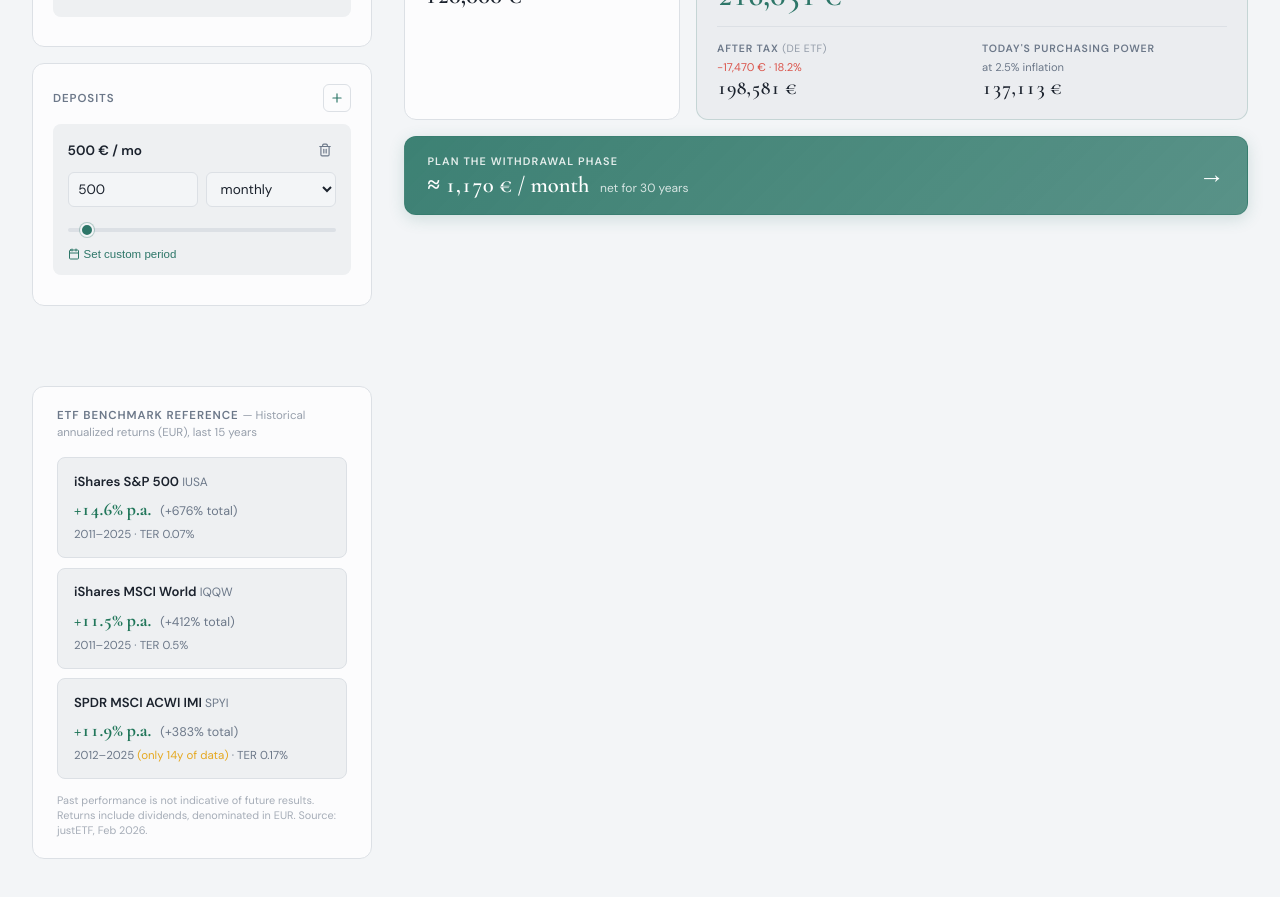
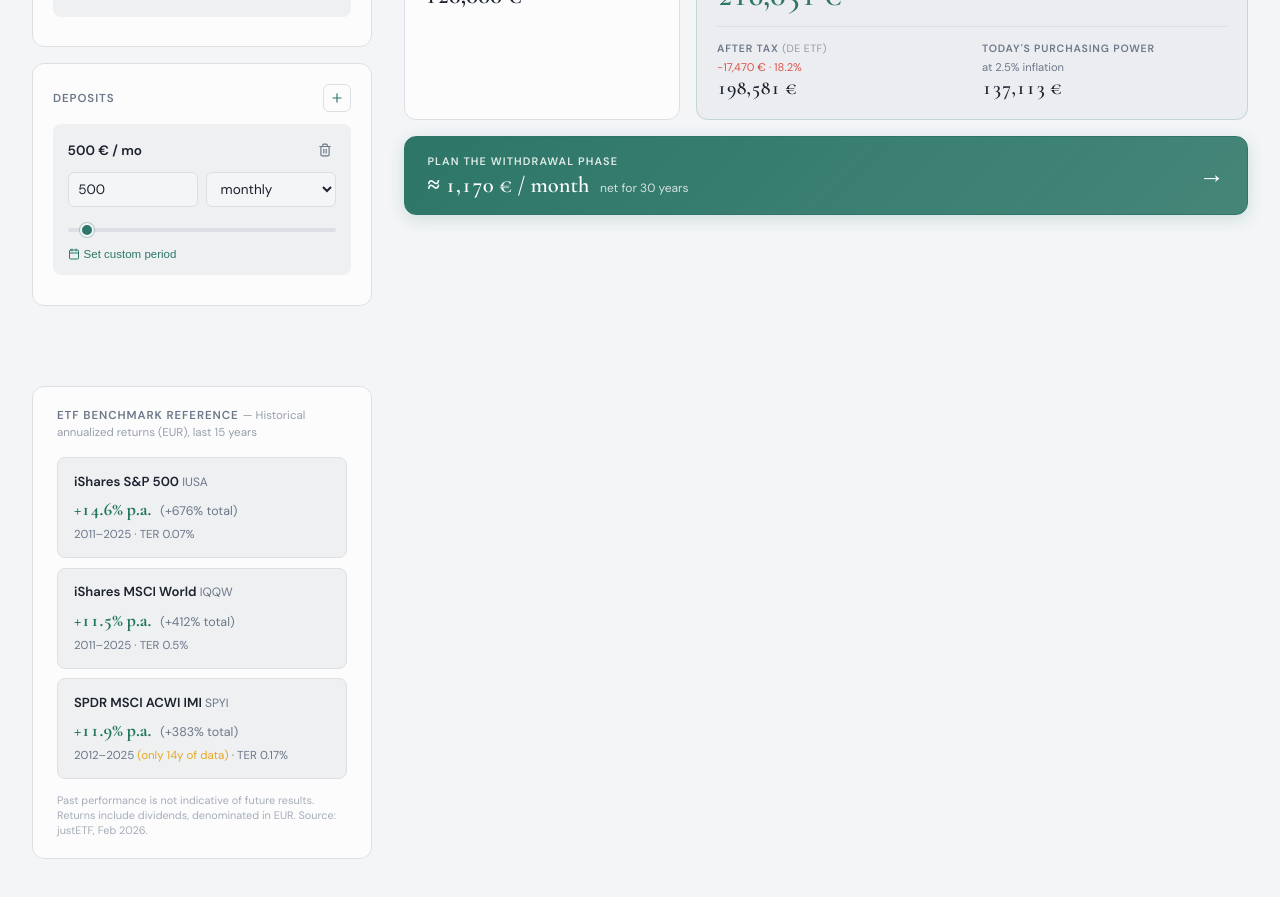
Before and after one commit to hamsterbacke23/investment-calc, a Vue app: page /#/growth in a window 1280 px wide. Shown: the part 820-1717 px from the top of the page. Built offline with nearby package versions, Linux system fonts and the light colour scheme.

Commit message:
Make withdrawal CTA opaque for readable hover state

```diff
--- a/src/styles/components.css
+++ b/src/styles/components.css
@@ -587,19 +587,20 @@ input[type="range"]::-moz-range-thumb {
   padding: 1rem 1.4rem;
   border-radius: 12px;
   background: linear-gradient(135deg,
-    hsl(var(--primary) / 0.92),
-    hsl(var(--primary) / 0.78));
+    hsl(var(--primary)),
+    hsl(var(--primary) / 0.88));
   color: hsl(var(--primary-foreground));
   text-decoration: none;
-  border: 1px solid hsl(var(--primary) / 0.4);
+  border: 1px solid hsl(var(--primary));
   box-shadow: 0 4px 16px hsl(var(--primary) / 0.18);
-  transition: transform 0.18s ease, box-shadow 0.18s ease;
+  transition: transform 0.18s ease, box-shadow 0.18s ease, filter 0.18s ease;
   animation: fadeInUp 0.5s ease 0.5s both;
 }
 
 .withdrawal-cta:hover {
   transform: translateY(-2px);
-  box-shadow: 0 8px 24px hsl(var(--primary) / 0.28);
+  box-shadow: 0 10px 28px hsl(var(--primary) / 0.32);
+  filter: brightness(1.06);
 }
 
 .cta-text {
```
